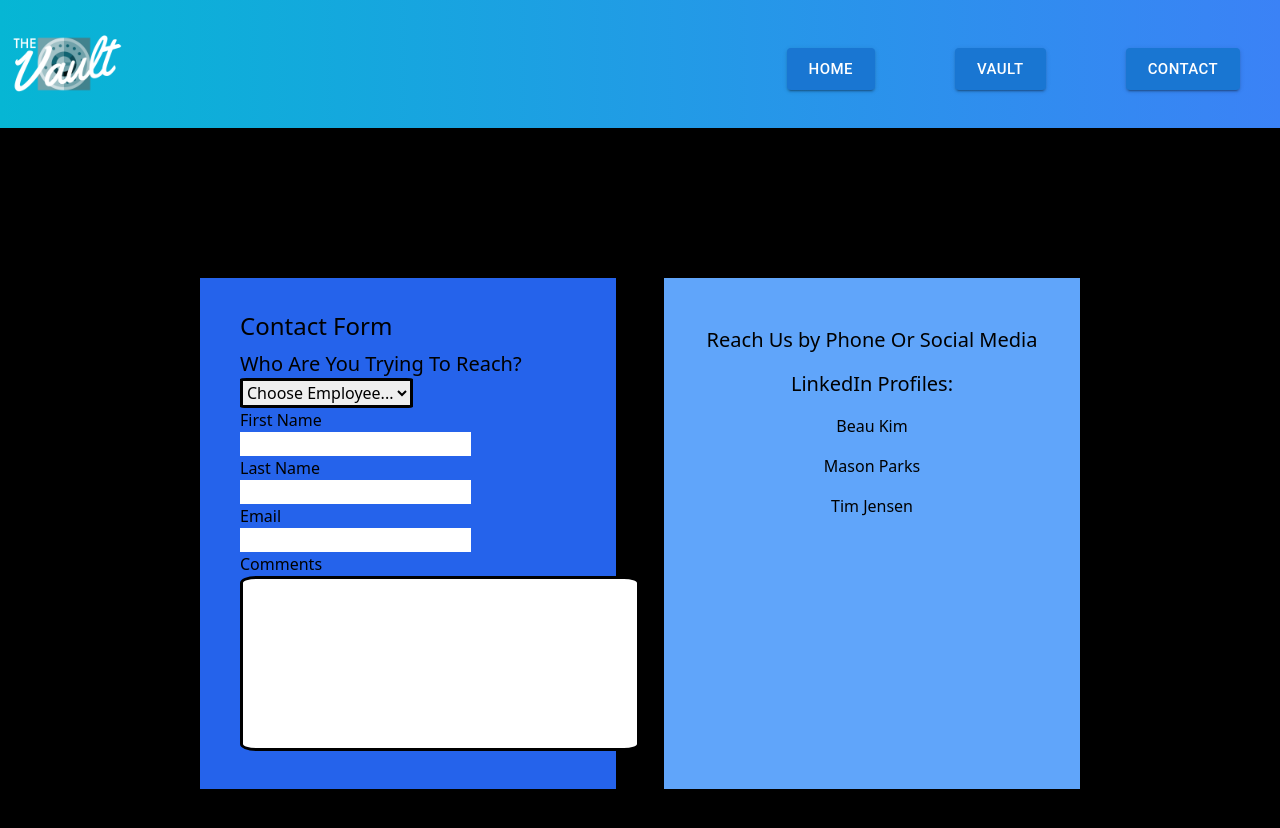
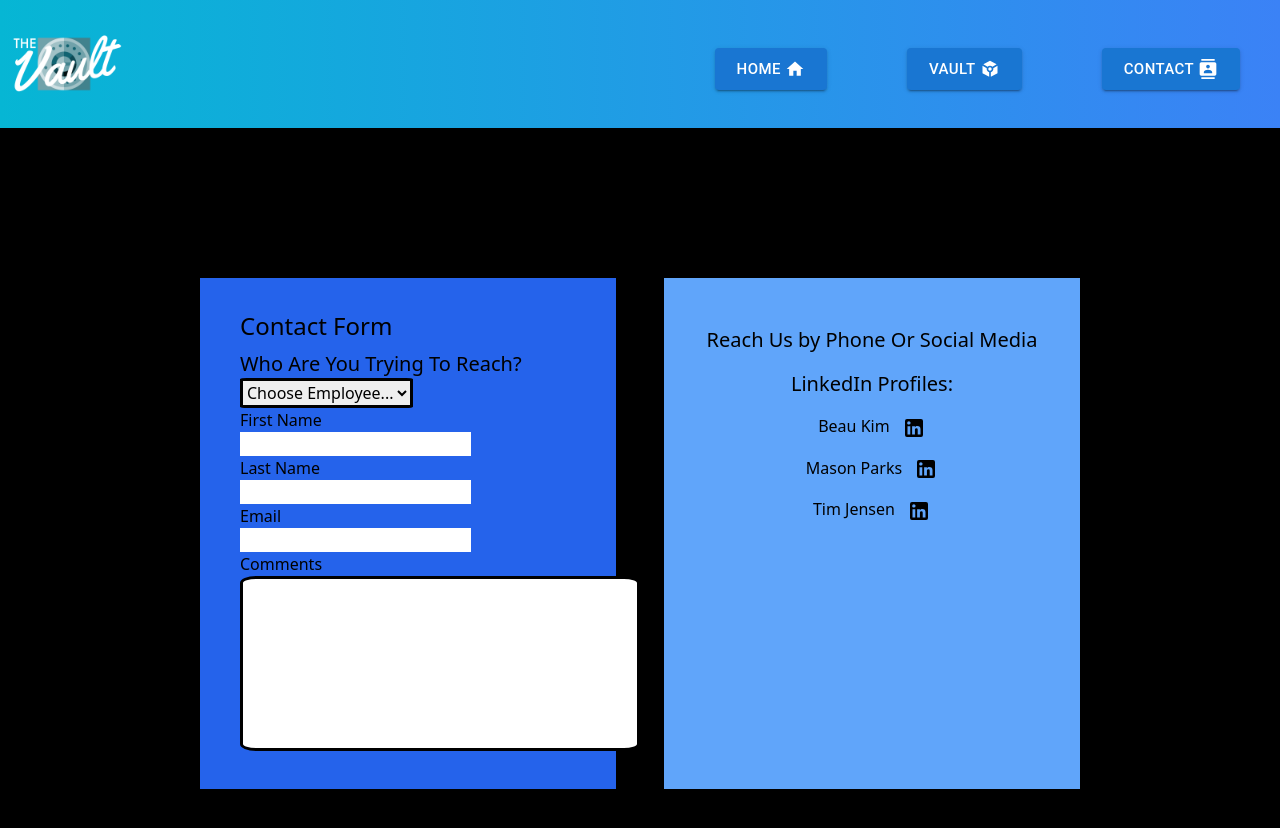
Before and after one commit to JimTensen/GROUP-PROJECT, a React (Create React App) app in the folder frontend/: page /contact in a window 1280 px wide. Shown: the top 828 px of the page. Built offline with nearby package versions, Linux system fonts and the light colour scheme.

Commit message:
added mui icons

```diff
--- a/frontend/src/components/Card.js
+++ b/frontend/src/components/Card.js
@@ -1,73 +1,38 @@
 import React from 'react'
 
-function Card({card}) {
+function Card({removeCardFromList, card}) {
 
+  const handleDelete = () => {
+    fetch(`http://localhost:3000/cards/${card.id}`, { method: "DELETE"})
+      .then(removeCardFromList(card.id))
+  }
+  return (
 
-
-  return (
     <div className="inline-block">
-
-      {/* <div>
-      <h2>{card.athlete}</h2>
-      <img
-        src={card.imagefront}
-        alt={card.athlete}
-      />
-      <p> Grade: {card.grade} </p>
-
-    </div> */}
-
-
-
-
-
-    <div >
       <div className="border-hidden border-2 border-sky-500 max-w-xs bg-black hover:border-solid hover:bg-gray-800 shadow-lg rounded-xl p-6">
-        <div className="max-w-xs">
-          <div className="">
+        {/* Image formatting */}
         <div className="relative h-62 w-full mb-3">
-              <div className="absolute flex flex-col top-0 right-0 p-3">
-                <button className="transition ease-in duration-100 bg-gray-800  hover:text-purple-500 shadow hover:shadow-md text-gray-500 rounded-full w-8 h-8 text-center p-1"><svg xmlns="http://www.w3.org/2000/svg" className="h-6 w-6" fill="none" viewBox="0 0 24 24" stroke="currentColor">
-                    <path strokeLinecap="round" strokeLinejoin="round" strokeWidth="2" d="M4.318 6.318a4.5 4.5 0 000 6.364L12 20.364l7.682-7.682a4.5 4.5 0 00-6.364-6.364L12 7.636l-1.318-1.318a4.5 4.5 0 00-6.364 0z" />
-                  </svg></button>
-              </div>
           <img src={card.imagefront} alt={card.altfront} className=" w-full   object-fill  rounded-2xl"/>
         </div>
         <div className="flex-auto justify-evenly">
           <div className="flex flex-wrap ">
             <div className="w-full flex-none text-sm flex items-center text-gray-600">
-                  <svg xmlns="http://www.w3.org/2000/svg" className="h-4 w-4 text-red-500 mr-1" viewBox="0 0 20 20" fill="currentColor">
-                    <path d="M9.049 2.927c.3-.921 1.603-.921 1.902 0l1.07 3.292a1 1 0 00.95.69h3.462c.969 0 1.371 1.24.588 1.81l-2.8 2.034a1 1 0 00-.364 1.118l1.07 3.292c.3.921-.755 1.688-1.54 1.118l-2.8-2.034a1 1 0 00-1.175 0l-2.8 2.034c-.784.57-1.838-.197-1.539-1.118l1.07-3.292a1 1 0 00-.364-1.118L2.98 8.72c-.783-.57-.38-1.81.588-1.81h3.461a1 1 0 00.951-.69l1.07-3.292z" />
+              <svg className="h-4 w-4 text-red-500 mr-1" viewBox="0 0 20 20" fill="currentColor">
+                <path d="M9.049 2.927c.3-.921 1.603-.921 1.902 0l1.07 3.292a1 1 0 00.95.69h3.462c.969 0 1.371 1.24.588 1.81l-2.8 2.034a1 1 0 00-.364 1.118l1.07 3.292c.3.921-.755 1.688-1.54 1.118l-2.8-2.034a1 1 0 00-1.175 0l-2.8 2.034c-.784.57-1.838-.197-1.539-1.118l1.07-3.292a1 1 0 00-.364-1.118L2.98 8.72c-.783-.57-.38-1.81.588-1.81h3.461a1 1 0 00.951-.69l1.07-3.292z"/>
               </svg>
-                  <span className="text-gray-400 whitespace-nowrap mr-3">{card.grade}</span><span className="mr-2 text-gray-400">{card.pack}</span>
+              <span className="text-gray-400 whitespace-nowrap mr-3">{card.grade}</span>
+              <span className="mr-2 text-gray-400">{card.pack}</span>
             </div>
             <div className="flex items-center w-full justify-between min-w-0 ">
-                  <h2 className="text-lg mr-auto cursor-pointer text-gray-200 hover:text-purple-500 truncate ">{card.athlete}</h2>
-                  <div className="flex items-center bg-green-400 text-white text-xs px-2 py-1 ml-3 rounded-lg">
-                    TRENDING</div>
-                </div>
-              </div>
-              <div className="text-xl text-white font-semibold mt-1">CARD DETAILS???</div>
-              <div className="lg:flex  py-4  text-sm text-gray-600">
-                <div className="flex-1 inline-flex items-center  mb-3">
-                  <div className="w-full flex-none text-sm flex items-center text-gray-600">
-
-                  </div>
-                </div>
-
-             </div>
-              <div className="flex space-x-2 text-sm font-medium justify-start">
-                <button className="transition ease-in duration-100 inline-flex items-center text-sm font-medium mb-2 md:mb-0 bg-purple-500 px-5 py-2 hover:shadow-lg tracking-wider text-white rounded-full hover:bg-purple-600 ">
-                  <span>BENCH</span>
+              <h2 className="w-full text-lg mr-auto cursor-pointer text-gray-200 hover:text-purple-500 truncate ">{card.athlete}</h2>
+              <button onClick={handleDelete} className="transition ease-in duration-100 inline-flex items-center hover:shadow-lg hover:bg-red-600 bg-red-400 text-white text-sm px-2 py-1 ml-3 rounded-lg">
+                BENCH
               </button>
             </div>
           </div>
         </div>
       </div>
     </div>
-    </div>
-  </div>
-
   )
-}
+};
 export default Card;
--- a/frontend/src/components/CardContainer.js
+++ b/frontend/src/components/CardContainer.js
@@ -23,6 +23,17 @@ function CardContainer() {
     }
   }
 
+  const removeCardFromList= (removeableCardId) => {
+    const newArray = cards.filter(cardObj => {
+      if( cardObj.id !== removeableCardId) {
+        return true
+      }
+    })
+    setCards(newArray)
+  }
+
+
+
   const searchCard = cards.filter(byAthlete)
 
     const addCard = (cO) => {
@@ -45,7 +56,7 @@ function CardContainer() {
             <CardForm addCard={addCard} />
           </div>
           <div >
-            <CardList cards={searchCard} />
+            <CardList removeCardFromList={removeCardFromList} cards={searchCard} />
           </div>
         </div>
     )
--- a/frontend/src/components/CardForm.js
+++ b/frontend/src/components/CardForm.js
@@ -1,4 +1,5 @@
 import React, {useState} from 'react';
+import CardDeck from '@mui/icons-material/ViewCarousel';
 import Button from '@mui/material/Button'
 
 function CardForm({addCard}) {
@@ -31,6 +32,7 @@ function CardForm({addCard}) {
 
   return (
     <div className="bg-black">
+      <span className="text-white"> ADD A CARD <CardDeck className="pb-1"/> </span>
       <form onSubmit={ handleSubmit }>
         <div></div>
       <div>
--- a/frontend/src/components/CardList.js
+++ b/frontend/src/components/CardList.js
@@ -1,10 +1,10 @@
 import React from 'react'
 import Card from './Card'
 
-function CardList( {cards} ) {
+function CardList( {removeCardFromList, cards} ) {
 
   const cardsArray = cards.map(cardObj => {
-    return <Card key={cardObj.id} card={cardObj} />
+    return <Card removeCardFromList={removeCardFromList} key={cardObj.id} card={cardObj} />
   })
 
   return (
--- a/frontend/src/components/ContactDivs.js
+++ b/frontend/src/components/ContactDivs.js
@@ -34,13 +34,13 @@ function ContactDivs() {
         </div>
         <h1 className='text-xl'>LinkedIn Profiles:</h1>
         <div className='text-l pt-4'>
-          <a href="https://www.linkedin.com/in/beaukim/" rel="noreferrer" target="_blank" >Beau Kim</a>
+          <a href="https://www.linkedin.com/in/beaukim/" rel="noreferrer" target="_blank" >Beau Kim <span className="pl-2"><LinkedInIcon/></span></a>
         </div>
         <div className='text-l pt-4'>
-          <a href="https://www.linkedin.com/in/kenmparks/" rel="noreferrer" target="_blank" >Mason Parks</a>
+          <a href="https://www.linkedin.com/in/kenmparks/" rel="noreferrer" target="_blank" >Mason Parks <span className="pl-2"><LinkedInIcon/></span></a>
         </div>
         <div className='text-l pt-4'>
-          <a href="https://www.linkedin.com/in/jimtensen/" rel="noreferrer" target="_blank" >Tim Jensen</a>
+          <a href="https://www.linkedin.com/in/jimtensen/" rel="noreferrer" target="_blank" >Tim Jensen <span className="pl-2"><LinkedInIcon/></span></a>
         </div>
       </div>
     </div>
--- a/frontend/src/components/Header.js
+++ b/frontend/src/components/Header.js
@@ -1,6 +1,9 @@
 import React from 'react';
 import {Link} from 'react-router-dom';
 import Button from '@mui/material/Button'
+import HomeIcon from '@mui/icons-material/Home';
+import VaultIcon from '@mui/icons-material/Token';
+import ContactsIcon from '@mui/icons-material/Contacts';
 import vaultLogo from "./VaultLogoTransparent.PNG";
 
 function Header() {
@@ -12,17 +15,17 @@ function Header() {
                 </Link>
                 <div className="float-right text-2xl inline-block pt-12 px-10 ">
                     <Link to='/contact'>
-                        <Button className= "hover:text-black text-bold" size="large" variant="contained">Contact</Button>
+                        <Button className= "hover:text-black text-bold" size="large" variant="contained">Contact <ContactsIcon className="pl-1"/> </Button>
                     </Link>
                 </div>
                 <div className="float-right text-2xl inline-block hover:text-white pt-12 px-10 ">
                     <Link to='/vault'>
-                        <Button className= "hover:text-black text-bold" size="large" variant="contained">Vault</Button>
+                        <Button className= "hover:text-black text-bold" size="large" variant="contained">Vault <VaultIcon className="pl-1"/></Button>
                     </Link>
                 </div>
                 <div className="float-right text-2xl inline-block hover:text-white pt-12 px-10 ">
                     <Link to='/home'>
-                        <Button className= "hover:text-black text-bold" size="large" variant="contained">Home</Button>
+                        <Button className= "hover:text-black text-bold" size="large" variant="contained">Home <HomeIcon className="pl-1"/></Button>
                     </Link>
                 </div>
             </nav>
```
Lines whose indentation alone changed are shown as unchanged.
